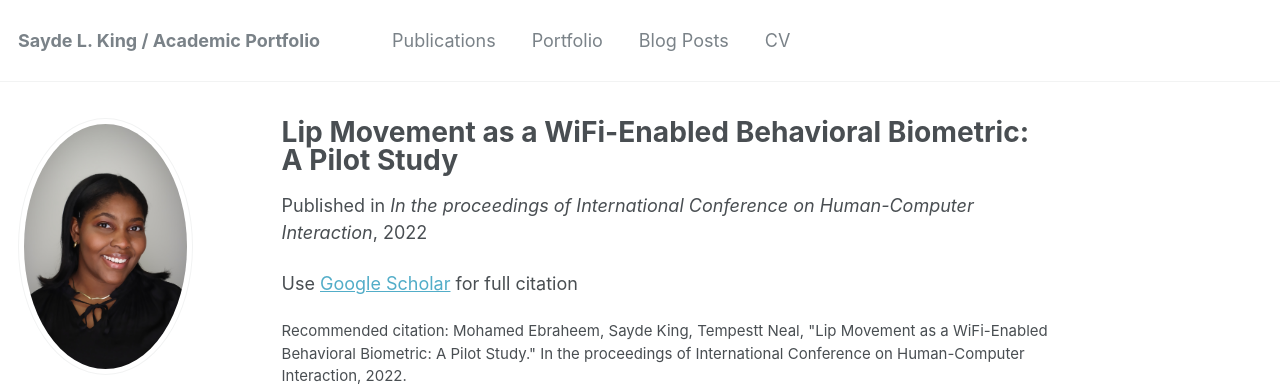
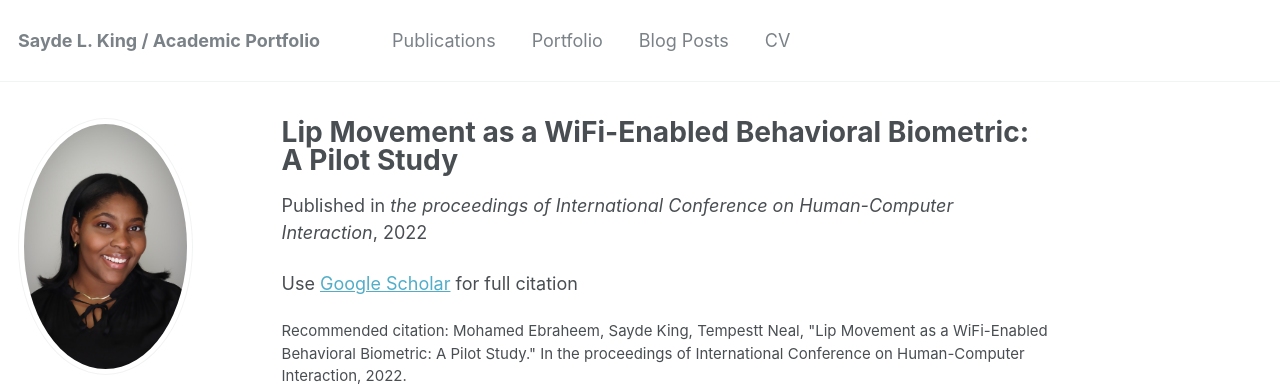
Before and after one commit to saydeking/saydeking.github.io, a Jekyll site: the page built from _publications/2022-01-01-Lip-Movement-as-a-WiFi-Enabled-Behavioral-Biometric-A-Pilot-Study.md, in a window 1280 px wide. Shown: the top 386 px of the page. Built offline with Jekyll 4.4.1, drawn with Linux system fonts in a browser that asks for light colours; some web fonts are replaced.

```diff
--- a/_publications/2022-01-01-Lip-Movement-as-a-WiFi-Enabled-Behavioral-Biometric-A-Pilot-Study.md
+++ b/_publications/2022-01-01-Lip-Movement-as-a-WiFi-Enabled-Behavioral-Biometric-A-Pilot-Study.md
@@ -3,7 +3,7 @@ title: "Lip Movement as a WiFi-Enabled Behavioral Biometric: A Pilot Study"
 collection: publications
 permalink: /publication/2022-01-01-Lip-Movement-as-a-WiFi-Enabled-Behavioral-Biometric-A-Pilot-Study
 date: 2022-01-01
-venue: 'In the proceedings of International Conference on Human-Computer Interaction'
+venue: ' the proceedings of International Conference on Human-Computer Interaction'
 citation: ' Mohamed Ebraheem,  Sayde King,  Tempestt Neal, &quot;Lip Movement as a WiFi-Enabled Behavioral Biometric: A Pilot Study.&quot; In the proceedings of International Conference on Human-Computer Interaction, 2022.'
 ---
 Use [Google Scholar](https://scholar.google.com/scholar?q=Lip+Movement+as+a+WiFi+Enabled+Behavioral+Biometric:+A+Pilot+Study){:target="_blank"} for full citation
```
Also changed, not shown: _publications/2020-01-01-Learning-a-Privacy-Preserving-Global-Feature-Set-for-Mood-Classification-Using-Smartphone-Activity-and-Sensor-Data.md (+1 -1 lines), _publications/2023-01-01-Assessing-the-Efficacy-of-a-Self-Stigma-Reduction-Mental-Health-Program-with-Mobile-Biometrics-Work-in-Progress.md (+1 -1 lines), _publications/2023-01-01-Observations-of-Caregivers-of-Persons-with-Dementia-A-Qualitative-Study-to-Assess-the-Feasibility-of-Behavior-Recognition-Using-AI-for-Supporting-At-Home-Care.md (+1 -1 lines), _publications/2023-01-01-Therapist-Perceptions-of-Automated-Deception-Detection-in-Mental-Health-Applications.md (+1 -1 lines).
